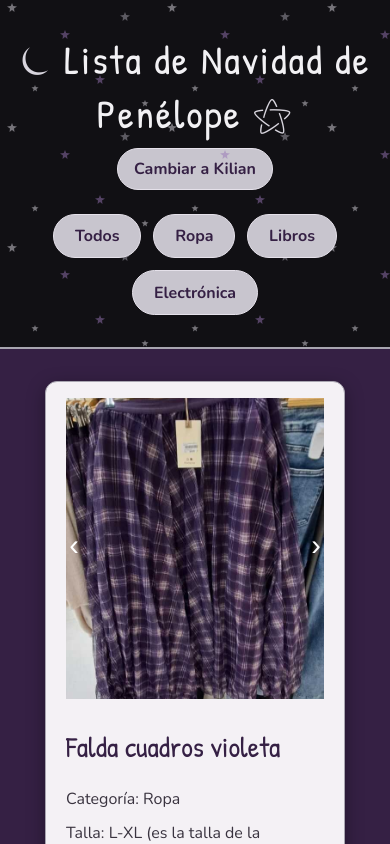
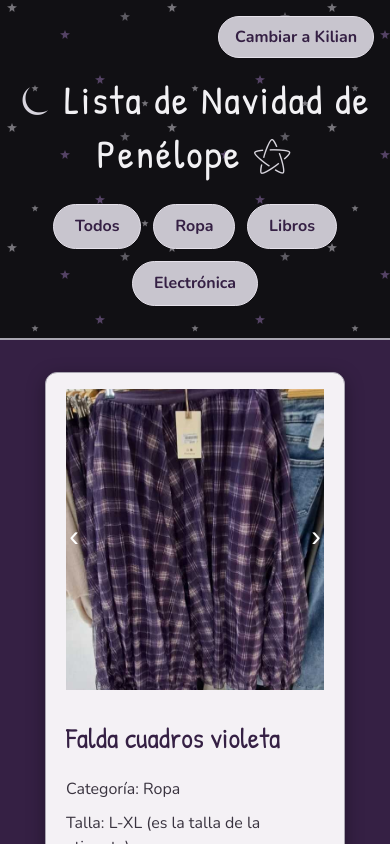
Before and after one commit to Nepherat/lista-navidad, a React (Vite) app: page / in a window 390 px wide. Shown: the top 844 px of the page. Built offline with nearby package versions, Linux system fonts and the light colour scheme.

Commit message:
Cambio botón

```diff
--- a/src/styles/kima.css
+++ b/src/styles/kima.css
@@ -362,11 +362,18 @@
 /* AJUSTES PARA MÓVILES */
 
 @media (max-width: 600px) {
-  .app-neku .selector-listas {
-    position: static;
+  .app-kima header {
+    position: relative;
+    padding-top: 4.5rem;
+  }
+
+  .app-kima .selector-listas {
+    position: absolute;
+    top: 1rem;
+    right: 1rem;
     display: flex;
-    justify-content: center;
-    margin: 0 auto 1.25rem;
+    justify-content: flex-end;
+    margin: 0;
   }
 }
 }
--- a/src/styles/neku.css
+++ b/src/styles/neku.css
@@ -347,11 +347,18 @@
   /* AJUSTES PARA MÓVILES */
 
 @media (max-width: 600px) {
+  .app-neku header {
+    position: relative;
+    padding-top: 4.5rem;
+  }
+
   .app-neku .selector-listas {
-    position: static;
+    position: absolute;
+    top: 1rem;
+    right: 1rem;
     display: flex;
-    justify-content: center;
-    margin: 0 auto 1.25rem;
+    justify-content: flex-end;
+    margin: 0;
   }
 }
 }
```
